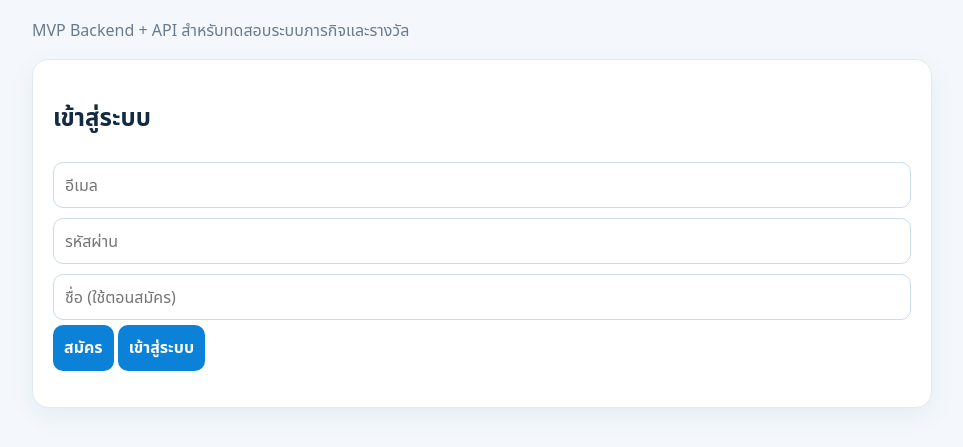
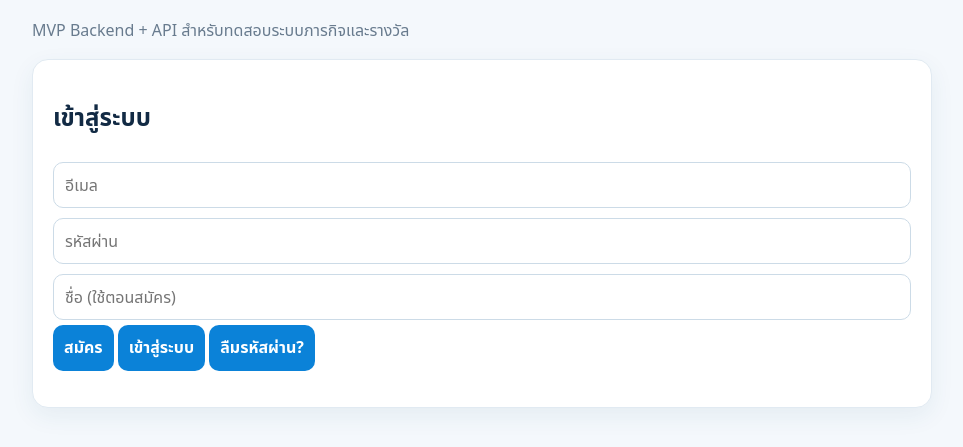
Before and after one commit to igamesongsun-creator/EarnJoy, a website: page public/index.html in a window 1280 px wide. Shown: the part 91-538 px from the top of the page, without its empty margins (158-1121 px from the left). Drawn offline with Linux system fonts and the light colour scheme.

Commit message:
Update index.html

```diff
--- a/public/index.html
+++ b/public/index.html
@@ -4,7 +4,7 @@
 body{font-family:system-ui,"Noto Sans Thai",sans-serif;margin:0;background:#f4f8fc;color:#122a44}.wrap{max-width:900px;margin:auto;padding:24px}.card{background:#fff;border:1px solid #e1eaf2;border-radius:16px;padding:20px;margin:14px 0;box-shadow:0 8px 25px #1b557012}button,input,select{font:inherit;padding:11px;border-radius:10px}button{border:0;background:#0b82d8;color:#fff;font-weight:700;cursor:pointer}input,select{border:1px solid #ccdbe7;width:100%;box-sizing:border-box;margin:5px 0}.grid{display:grid;grid-template-columns:repeat(3,1fr);gap:12px}.muted{color:#687b8e}.mission{display:flex;justify-content:space-between;gap:15px;align-items:center}@media(max-width:650px){.grid{grid-template-columns:1fr}.mission{align-items:flex-start;flex-direction:column}}
 </style></head><body><div class="wrap">
 <h1>🟦 EarnJoy</h1><p class="muted">MVP Backend + API สำหรับทดสอบระบบภารกิจและรางวัล</p>
-<div id="auth" class="card"><h2>เข้าสู่ระบบ</h2><input id="email" placeholder="อีเมล"><input id="password" type="password" placeholder="รหัสผ่าน"><input id="name" placeholder="ชื่อ (ใช้ตอนสมัคร)"><button onclick="register()">สมัคร</button> <button onclick="login()">เข้าสู่ระบบ</button><p id="msg"></p></div>
+<div id="auth" class="card"><h2>เข้าสู่ระบบ</h2><input id="email" placeholder="อีเมล"><input id="password" type="password" placeholder="รหัสผ่าน"><input id="name" placeholder="ชื่อ (ใช้ตอนสมัคร)"><button onclick="register()">สมัคร</button> <button onclick="login()">เข้าสู่ระบบ</button> <button onclick="forgotPassword()">ลืมรหัสผ่าน?</button> <p id="msg"></p></div>
 <div id="dash" style="display:none"><div class="grid"><div class="card"><small>พร้อมรับ</small><h2 id="bal">฿0</h2></div><div class="card"><small>รอตรวจ</small><h2 id="pending">฿0</h2></div><div class="card"><small>สะสม</small><h2 id="total">฿0</h2></div></div>
 <div class="card"><h2>ภารกิจ</h2><div id="missions"></div></div>
 <div class="card"><h2>ขอถอน</h2><input id="amount" type="number" placeholder="จำนวนเงิน"><select id="method"><option>PromptPay</option><option>บัญชีธนาคาร</option></select><input id="dest" placeholder="ข้อมูลรับเงิน"><button onclick="withdraw()">ส่งคำขอถอน</button><button onclick="logout()" style="background:#52677c">ออกจากระบบ</button></div></div>
@@ -35,7 +35,33 @@ const recoveryType = hashParams.get("type");
 if (recoveryToken && recoveryType === "recovery") {
   document.getElementById("resetBox").style.display = "block";
 }
+async function forgotPassword() {
+  const email = document.querySelector('input[type="email"]').value;
+  const msg = document.getElementById("msg");
 
+  if (!email) {
+    msg.textContent = "กรุณากรอกอีเมลก่อน";
+    return;
+  }
+
+  try {
+    const r = await fetch("/api/auth/forgot-password", {
+      method: "POST",
+      headers: {
+        "Content-Type": "application/json"
+      },
+      body: JSON.stringify({ email })
+    });
+
+    const x = await r.json();
+
+    if (!r.ok) throw new Error(x.error || "ส่งอีเมลไม่สำเร็จ");
+
+    msg.textContent = "ส่งลิงก์รีเซ็ตรหัสผ่านไปที่อีเมลแล้ว ✅";
+  } catch (e) {
+    msg.textContent = e.message;
+  }
+}
 async function resetPassword() {
   const password = document.getElementById("newPassword").value;
   const msg = document.getElementById("resetMsg");
```
